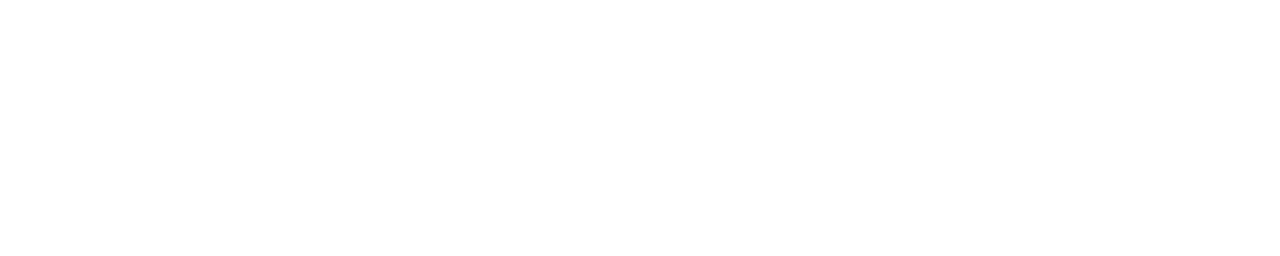
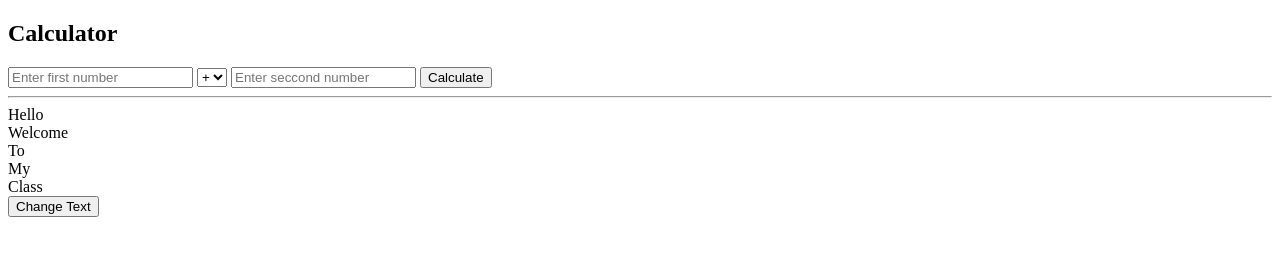
Before and after one commit to acciojob/Operators-JAYESHDAMBALE, a website: page main.html in a window 1280 px wide. Drawn offline with Linux system fonts and the light colour scheme.

Commit message:
created a submission

```diff
--- a/main.html
+++ b/main.html
@@ -8,6 +8,32 @@
 
 <body>
 	<!-- the entire body must be written by student -->
+	<h2>Calculator</h2>
+
+	<input type='number' id='num1' placeholder='Enter first number'>
+
+	<select id='operator'>
+		<option value='addition'>+</option>
+		<option value='subtraction'>-</option>
+		<option value='multiplication'>*</option>
+		<option value='divison'>/</option>
+	</select>
+
+	<input type='number' id='num2' placeholder='Enter seccond number'>
+
+	<button id ='calculate'>Calculate</button>
+
+	<div id='result'></div>
+
+	<hr>
+
+	<div class='division'>Hello</div>
+	<div class='division'>Welcome</div>
+	<div class='division'>To</div>
+	<div class='division'>My</div>
+	<div class='division'>Class</div>
+
+	<button id='change_text'>Change Text</button>
     <script type="text/javascript" src="./script.js">
 </script>
 
--- a/script.js
+++ b/script.js
@@ -1 +1,9 @@
-//your JS code here. If required.
+//Text Change
+document.getElementById("change_text").addEventListener("click",function() {
+	const newText  = ["Bye", "Good Bye", "To", "Your", "Class"];
+	const divs = document.getElementByClassName("divison");
+
+	for(let i = 0; i < divs.length; i++){
+		divs[i].innerText = newText[i];
+	}
+})
```
